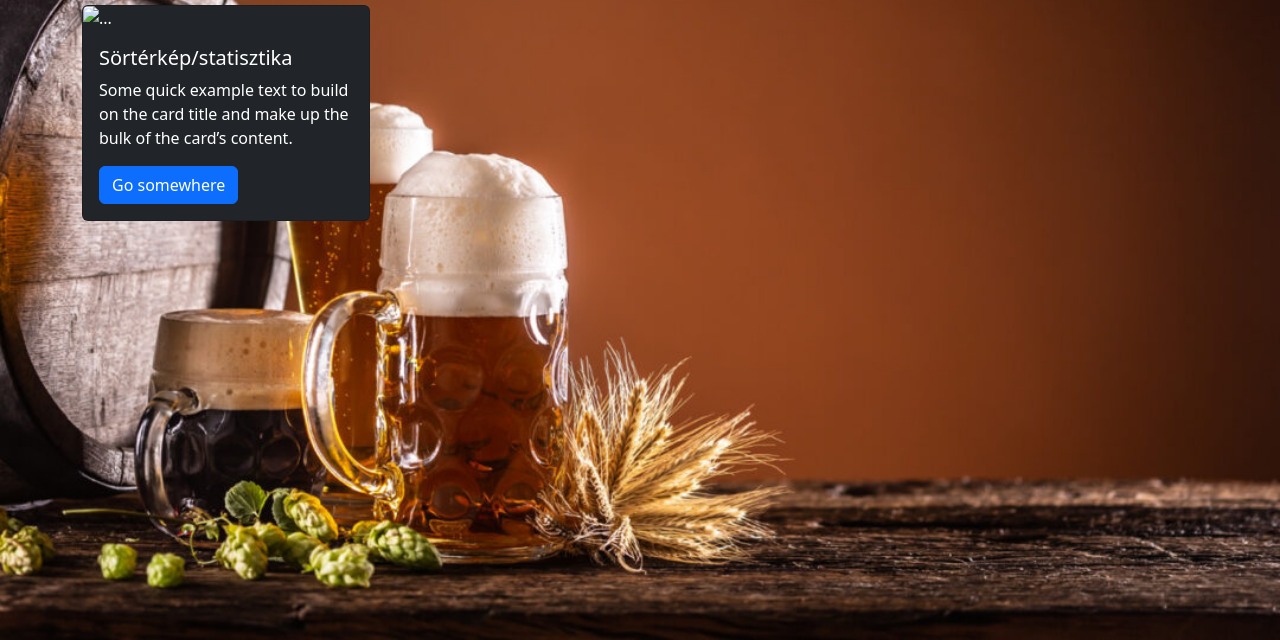
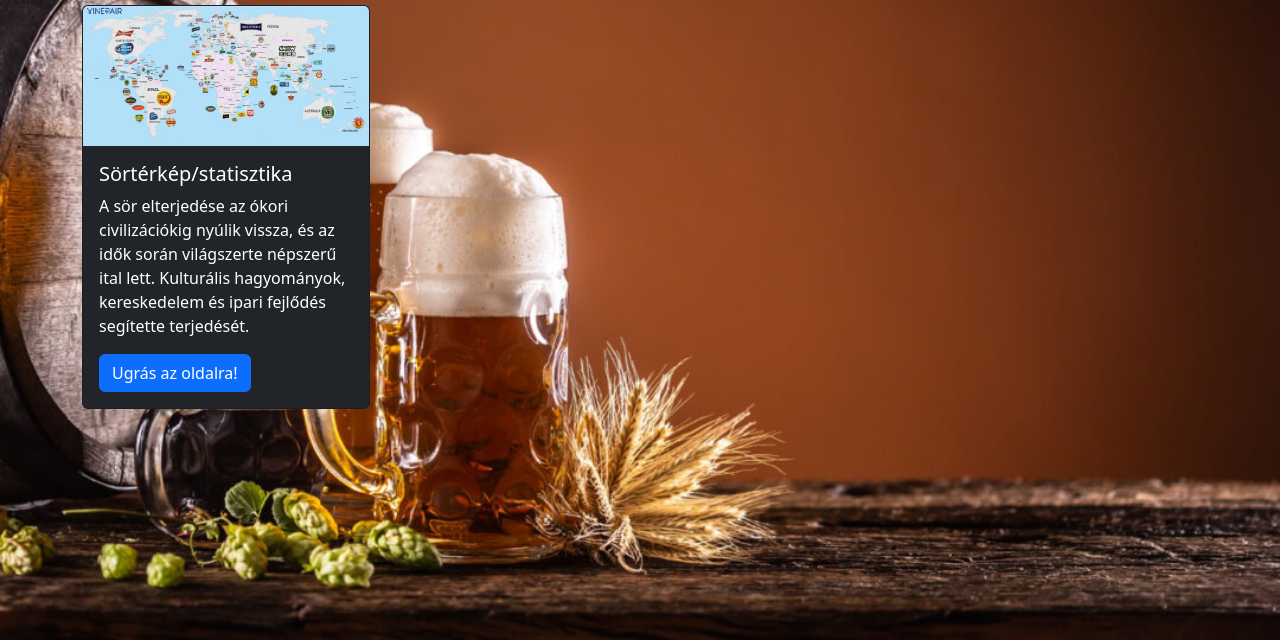
Before and after one commit to M-geri/ProjektmunkaWeboldal, a plain HTML site: page index.html in a window 1280 px wide. Shown: the part 160-800 px from the top of the page. Drawn offline with nearby package versions, Linux system fonts and the light colour scheme.

Commit message:
Update index.html

```diff
--- a/index.html
+++ b/index.html
@@ -40,12 +40,13 @@
         <div class="row">
             <div class="col">
                 <div class="card text-bg-dark mb-3" style="width: 18rem;">
-                    <img src="" class="card-img-top" alt="...">
+                    <img src="images/beer-world-map-3000-full-web.jpg" class="card-img-top" alt="...">
                     <div class="card-body">
                         <h5 class="card-title">Sörtérkép/statisztika</h5>
-                        <p class="card-text">Some quick example text to build on the card title and make up the bulk of
-                            the card’s content.</p>
-                        <a href="#" class="btn btn-primary">Go somewhere</a>
+                        <p class="card-text">A sör elterjedése az ókori civilizációkig nyúlik vissza, és az idők során
+                            világszerte népszerű ital lett. Kulturális hagyományok, kereskedelem és ipari fejlődés
+                            segítette terjedését.</p>
+                        <a href="#" class="btn btn-primary">Ugrás az oldalra!</a>
                     </div>
                 </div>
             </div>
```
